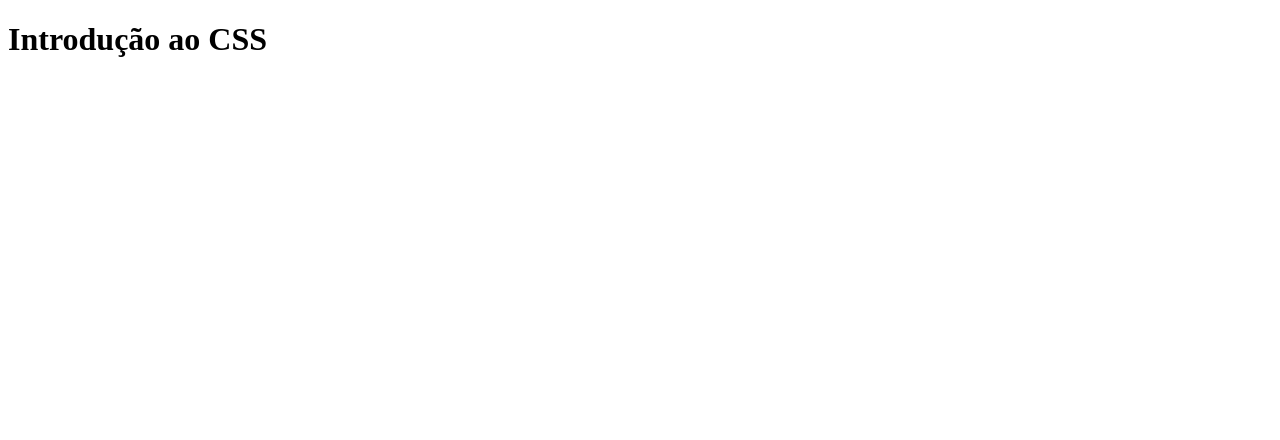
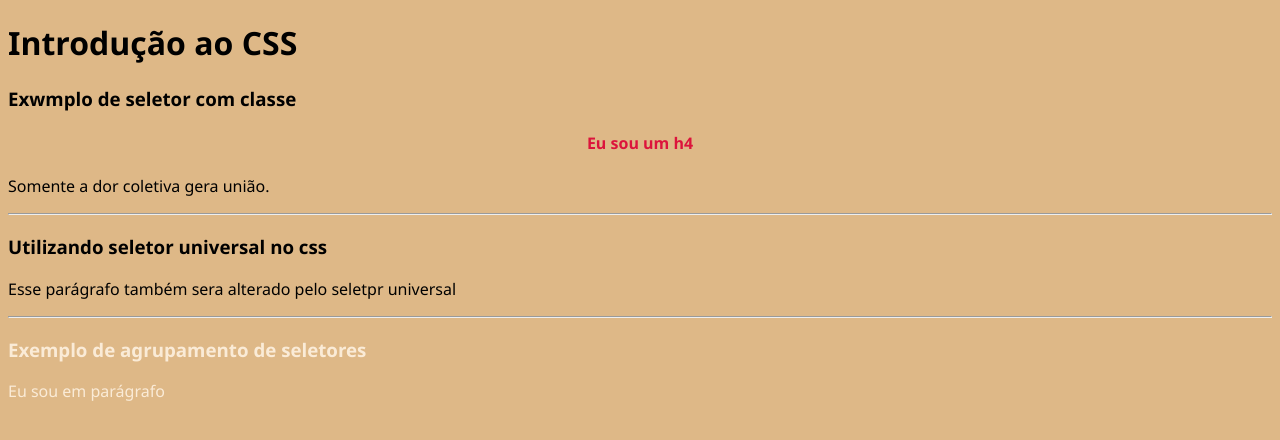
Before and after one commit to Vitoria05dev/conteudo-css-sp15, a plain HTML site: page Aula01/index.html in a window 1280 px wide. Drawn offline with Linux system fonts and the light colour scheme.

Commit message:
Aula 01 CSS - Introdução ao CSS

```diff
--- /dev/null
+++ b/Aula01/css/style.css
@@ -0,0 +1,20 @@
+body {
+    background-color: burlywood;
+}
+
+/* Chamando seletor de elemento dentro de classe */
+h4.ex1 {
+    color:crimson;
+    text-align: center;
+}
+
+/* Utilizando o seletor universal*/
+
+* {
+    font-family: 'Segoe UI', Tahoma, Geneva, Verdana, sans-serif;
+}
+
+/*Agrupando seletores*/
+.ex2-h3, .ex2-p {
+    color:antiquewhite
+}
--- a/Aula01/index.html
+++ b/Aula01/index.html
@@ -3,12 +3,37 @@
 <head>
     <meta charset="UTF-8">
     <meta name="viewport" content="width=device-width, initial-scale=1.0">
+
+    <link rel="stylesheet" href="./css/style.css">
+
+
     <title>Conteúdo Aula01 - CSS</title>
 </head>
 <body>
 
     <h1>Introdução ao CSS</h1>
 
+    <h3>Exwmplo de seletor com classe</h3>
+
+    <h4 class="ex1">Eu sou um h4</h4>
+
+    <p class="ex1">Somente a dor coletiva gera união.</p>
+
+    <hr>
+
+    <h3>Utilizando seletor universal no css</h3>
+
+    <p>Esse parágrafo também sera alterado pelo seletpr universal</p>
+
+    <hr>
+
+    <h3 class="ex2-h3">Exemplo de agrupamento de seletores</h3>
+
+    <p class="ex2-p">Eu sou em parágrafo</p>
+
+
+
+
 
 </body>
 </html>
```
